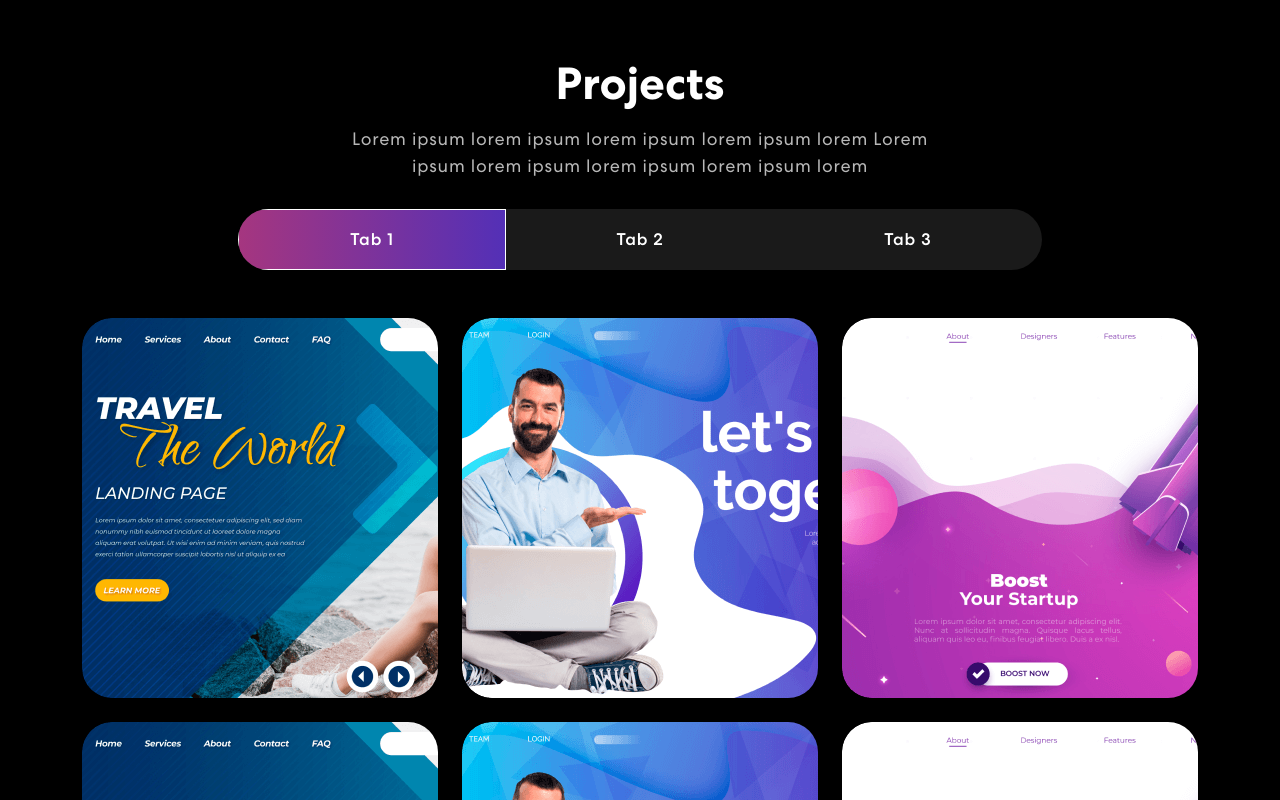
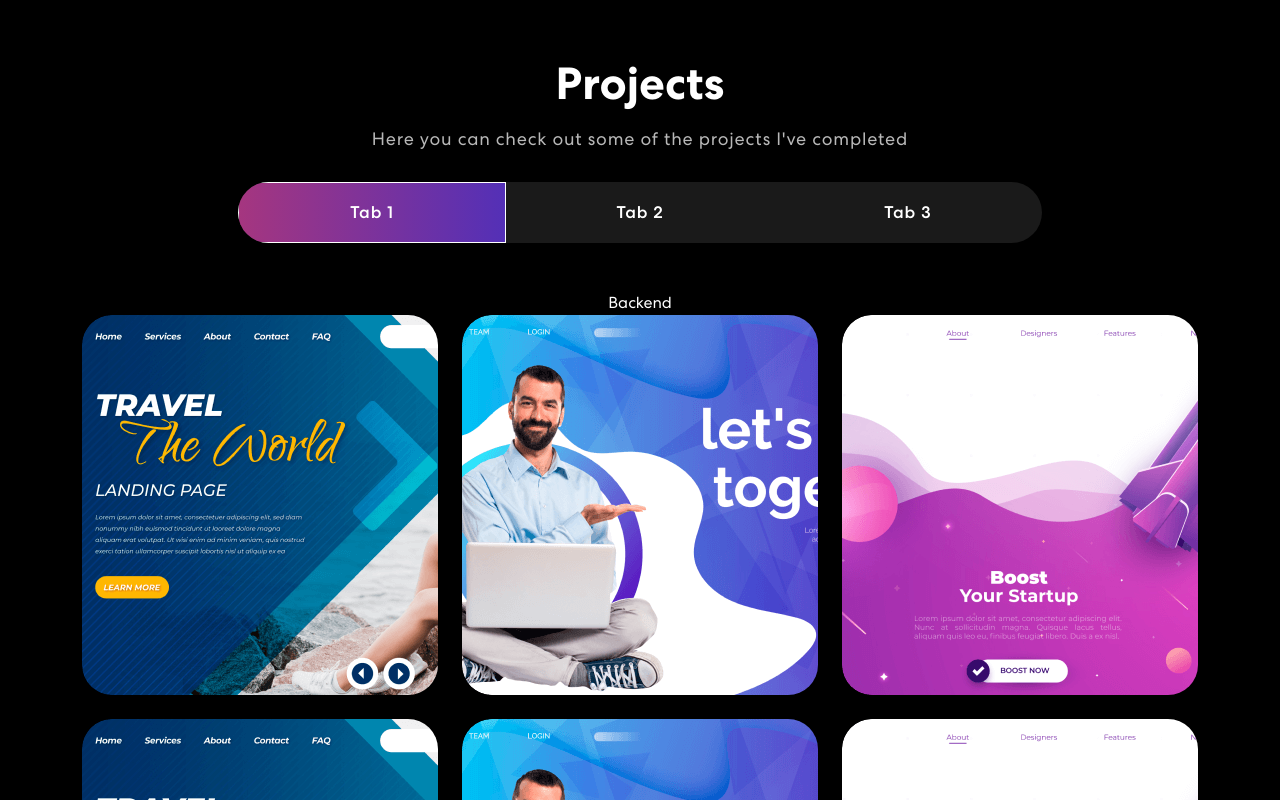
Before and after one commit to TKTamir/portfolio, a React (Create React App) app: page / in a window 1280 px wide. Shown: the part 1300-2100 px from the top of the page. Built offline with nearby package versions, Linux system fonts and the light colour scheme.

Commit message:
Edit text

```diff
--- a/src/components/Projects.js
+++ b/src/components/Projects.js
@@ -51,10 +51,7 @@ export const Projects = () => {
               {({ isVisible }) => (
                 <div className={isVisible ? 'animate__animated animate__slideInUp' : ''}>
                   <h2>Projects</h2>
-                  <p>
-                    Lorem ipsum lorem ipsum lorem ipsum lorem ipsum lorem Lorem ipsum lorem ipsum
-                    lorem ipsum lorem ipsum lorem
-                  </p>
+                  <p>Here you can check out some of the projects I've completed</p>
 
                   <Tab.Container id="project-tabs" defaultActiveKey="first">
                     <Nav
@@ -74,14 +71,15 @@ export const Projects = () => {
                     </Nav>
                     <Tab.Content>
                       <Tab.Pane eventKey="first">
+                        Backend
                         <Row>
                           {projects.map((project, index) => {
                             return <ProjectCard key={index} {...project} />;
                           })}
                         </Row>
                       </Tab.Pane>
-                      <Tab.Pane eventKey="second">Lorem Ipsum2</Tab.Pane>
-                      <Tab.Pane eventKey="third">Lorem Ipsum3</Tab.Pane>
+                      <Tab.Pane eventKey="second">Frontend</Tab.Pane>
+                      <Tab.Pane eventKey="third">Native</Tab.Pane>
                     </Tab.Content>
                   </Tab.Container>
                 </div>
```
